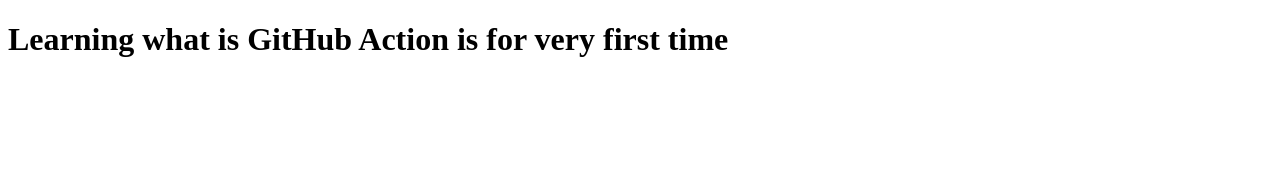
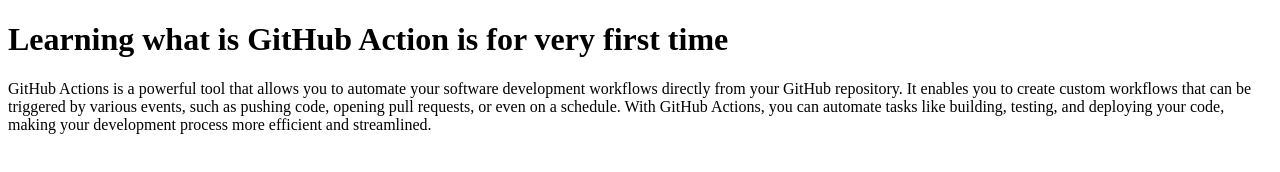
Before and after one commit to Apurva-Khandare/CICD, a plain HTML site: page index.html in a window 1280 px wide. Drawn offline with Linux system fonts and the light colour scheme.

Commit message:
info added

```diff
--- a/index.html
+++ b/index.html
@@ -5,5 +5,6 @@
 </head>
 <body>
     <h1>Learning what is GitHub Action is for very first time</h1>
-</body>
+    <p>GitHub Actions is a powerful tool that allows you to automate your software development workflows directly from your GitHub repository. It enables you to create custom workflows that can be triggered by various events, such as pushing code, opening pull requests, or even on a schedule. With GitHub Actions, you can automate tasks like building, testing, and deploying your code, making your development process more efficient and streamlined.</p>
+    </body>
 </html>
```
